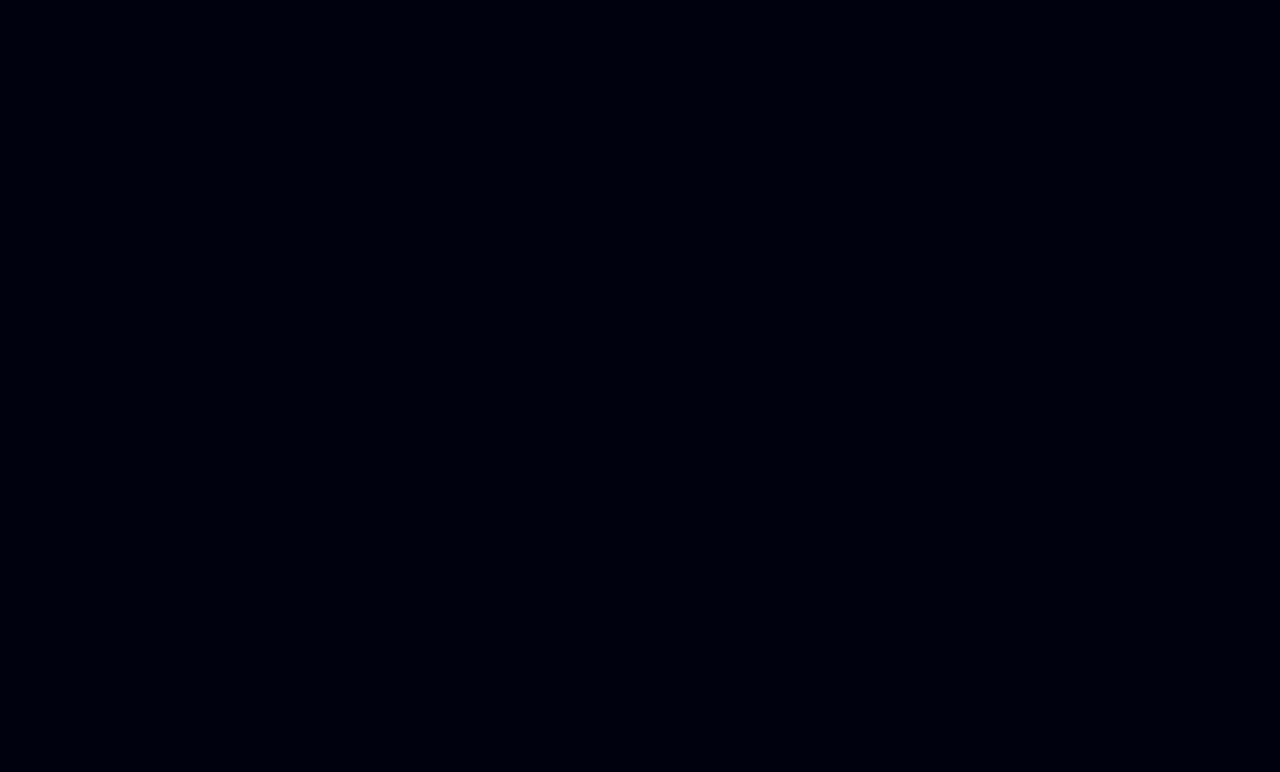
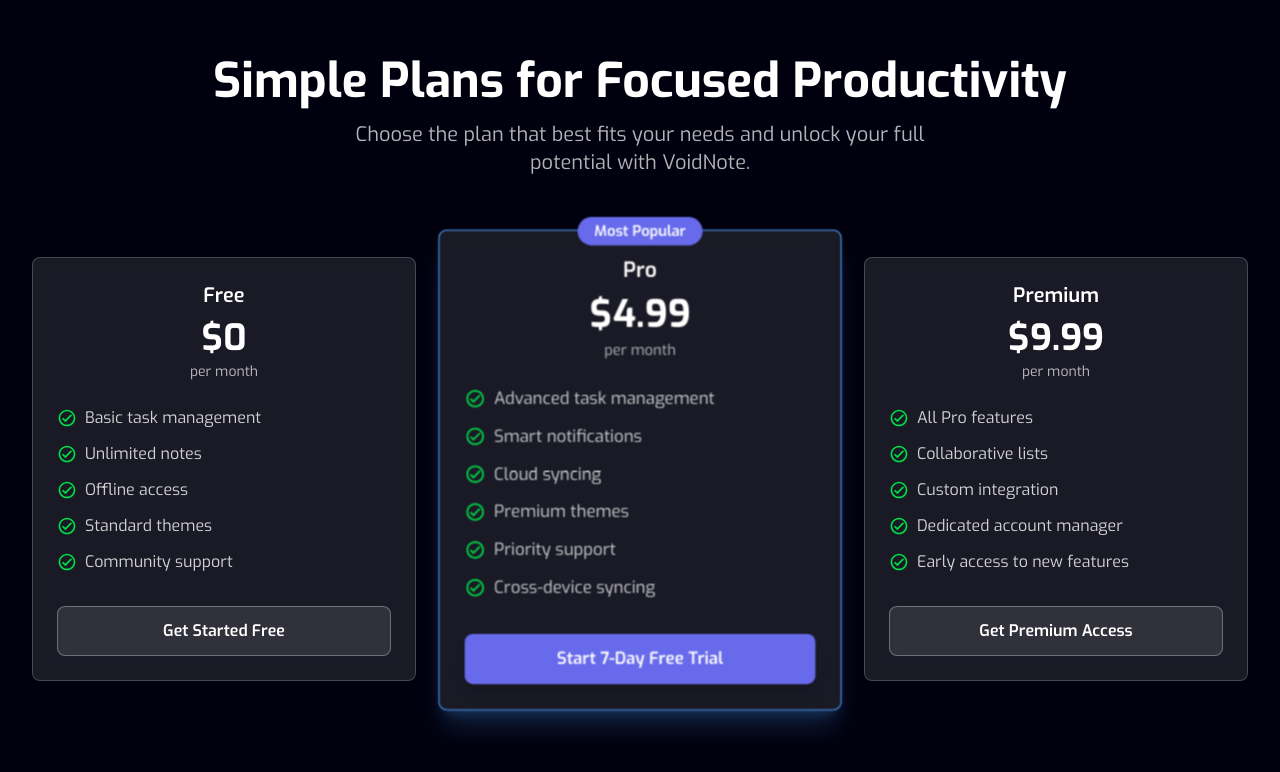
Before and after one commit to Supun-Sanjana/Void-Note, a React (Vite) app: page / in a window 1280 px wide. Shown: the part 1806-2578 px from the top of the page. Before the commit the page ends 1783 px from the top, so only its background shows below. Built offline with nearby package versions, Linux system fonts and the light colour scheme.

Commit message:
Create pricing section and make other components responsive

```diff
--- a/src/App.jsx
+++ b/src/App.jsx
@@ -5,6 +5,7 @@ import Hero from './Components/Hero'
 import ScrollToTop from './Components/ScrollToTop'
 import Features from './Components/Features/Features'
 import Testermonial from './Components/Testermonials/Testermonial'
+import Pricing from './Components/Pricing/Pricing'
 
 function App() {
 
@@ -15,8 +16,8 @@ function App() {
       <Header />
       <Hero />
       <Features />
-      <Testermonial/>
-
+      <Testermonial />
+      <Pricing/>
 
     </>
   )
--- a/src/Components/Hero.jsx
+++ b/src/Components/Hero.jsx
@@ -16,16 +16,14 @@ const Hero = () => {
         {/* CTA Buttons */}
         <div className="flex flex-col sm:flex-row gap-4 justify-center items-center">
           <button className="text-[#676BEB] px-8 py-3 bg-white cursor-pointer  font-semibold rounded-lg
-           hover:bg-[#676BEB] hover:text-white transition-colors duration-200 shadow-lg">
+           hover:bg-[#676BEB] hover:text-white transition-colors duration-200 shadow-lg w-65">
             Get Started
           </button>
           <button className="px-8 py-3 backdrop-blur-md cursor-pointer bg-white/10 border
            border-white/20 text-white font-semibold rounded-lg hover:bg-white/20
-           transition-all duration-200 flex items-center space-x-2" style={{
+           transition-all duration-200 flex items-center space-x-2" >
 
-          }}>
            <img src={download} alt="download icon" />
-              <path fillRule="evenodd" d="M3 17a1 1 0 011-1h12a1 1 0 110 2H4a1 1 0 01-1-1zM6.293 6.707a1 1 0 010-1.414l3-3a1 1 0 011.414 0l3 3a1 1 0 01-1.414 1.414L11 5.414V13a1 1 0 11-2 0V5.414L7.707 6.707a1 1 0 01-1.414 0z" clipRule="evenodd" />
 
             <span>Download for Desktop</span>
           </button>
--- /dev/null
+++ b/src/Components/Pricing/Pricing.jsx
@@ -0,0 +1,74 @@
+// Pricing.jsx
+import React from 'react'
+import PricingCard from './PricingCard'
+
+const Pricing = () => {
+    const prices = [
+        {
+            title: "Free",
+            price: "$0",
+            duration: "per month",
+            features: [
+                "Basic task management",
+                "Unlimited notes",
+                "Offline access",
+                "Standard themes",
+                "Community support"
+            ],
+            button: "Get Started Free",
+            featured: false
+        },
+        {
+            title: "Pro",
+            price: "$4.99",
+            duration: "per month",
+            features: [
+                "Advanced task management",
+                "Smart notifications",
+                "Cloud syncing",
+                "Premium themes",
+                "Priority support",
+                "Cross-device syncing"
+            ],
+            button: "Start 7-Day Free Trial",
+            featured: true
+        },
+        {
+            title: "Premium",
+            price: "$9.99",
+            duration: "per month",
+            features: [
+                "All Pro features",
+                "Collaborative lists",
+                "Custom integration",
+                "Dedicated account manager",
+                "Early access to new features"
+            ],
+            button: "Get Premium Access",
+            featured: false
+        }
+    ]
+
+    return (
+        <div className='relative z-10 px-4 sm:px-6 lg:px-8 py-20'>
+            {/* Header Section */}
+            <div className="text-center mb-xl">
+                <h2 className='text-3xl sm:text-4xl md:text-5xl font-bold text-white mb-4 px-4'>
+                    Simple Plans for Focused Productivity
+                </h2>
+                <p className="text-base sm:text-lg md:text-xl text-white/70 max-w-2xl mx-auto px-4">
+                    Choose the plan that best fits your needs and unlock your full potential with VoidNote.
+                </p>
+            </div>
+
+            {/* Cards Container */}
+            <div className='flex flex-wrap justify-center gap-6 lg:gap-8 max-w-7xl mx-auto '>
+                {prices.map((price, index)=>(
+                    <PricingCard key={index} {...price} />
+                ))}
+            </div>
+        </div>
+    )
+}
+
+export default Pricing
--- /dev/null
+++ b/src/Components/Pricing/PricingCard.jsx
@@ -0,0 +1,58 @@
+// PricingCard.jsx
+import React from 'react'
+import tick from '../../../Images/tick.svg'
+
+const PricingCard = ({ title, price, duration, features, button, featured }) => {
+    return (
+        <div className={`
+            relative bg-white/10 backdrop-blur-sm rounded-lg p-6 border transition-all duration-300
+            w-full max-w-sm h-full flex flex-col
+            sm:w-80 lg:w-96 mt-8 sm:mt-20
+            ${featured
+                ? 'border-blue-400 shadow-xl shadow-blue-400/20 lg:scale-105 lg:-translate-y-4'
+                : 'border-white/20 hover:border-white/40'
+            }
+        `}>
+            {/* Popular Badge for Featured Plan */}
+            {featured && (
+                <div className="absolute -top-3 left-1/2 transform -translate-x-1/2">
+                    <span className="bg-[#676BEB] text-white px-4 py-1 rounded-full text-sm font-semibold">
+                        Most Popular
+                    </span>
+                </div>
+            )}
+
+            {/* Plan Title */}
+            <h2 className='text-white text-xl font-semibold mb-2 text-center'>{title}</h2>
+
+            {/* Price Section */}
+            <div className='text-white mb-6 text-center'>
+                <div className='text-3xl sm:text-4xl font-bold mb-1'>{price}</div>
+                <div className='text-white/70 text-sm'>{duration}</div>
+            </div>
+
+            {/* Features List */}
+            <ul className='text-white/80 mb-8 space-y-3 flex-grow'>
+                {features.map((feature, index) => (
+                    <li key={index} className='flex items-center space-x-2'>
+                        <img src={tick} alt="check icon" className='w-5 h-5' />
+                        <span>{feature}</span>
+                    </li>
+                ))}
+            </ul>
+
+            {/* CTA Button */}
+            <button className={`
+                w-full font-semibold py-3 px-4 rounded-lg transition-all duration-300 text-sm sm:text-base
+                ${featured
+                    ? 'bg-[#676BEB] hover:bg-[#5a5ed6] text-white shadow-lg'
+                    : 'bg-white/10 hover:bg-white/20 text-white border border-white/30'
+                }
+            `}>
+                {button}
+            </button>
+        </div>
+    )
+}
+
+export default PricingCard
--- a/src/Components/Testermonials/Testermonial.jsx
+++ b/src/Components/Testermonials/Testermonial.jsx
@@ -39,7 +39,7 @@ const Testermonial = () => {
       </p>
 
 
-      <div className='flex flex-row justify-center gap-2 max-w-7xl mx-auto'>
+      <div className='flex flex-col md:flex-row justify-center gap-2 max-w-7xl mx-auto'>
 
 
         {testimonials.map((test, index) => (
--- /dev/null
+++ b/src/Components/Testermonials/TestimonialCard.jsx
@@ -0,0 +1,46 @@
+// TestimonialCard.jsx
+import React from 'react'
+
+const TestimonialCard = ({ icon, description, image, user, role }) => {
+  return (
+    <div className='
+      relative bg-[#0C0C2F] backdrop-blur-md border border-white/10
+      rounded-xl p-6 sm:p-8 transition-all duration-300
+      hover:bg-[#010018] hover:border-white/20 hover:scale-[1.02]
+      w-full max-w-md mx-auto
+      sm:w-80 lg:w-96 lg:max-w-lg
+      flex flex-col h-full
+    '>
+      {/* Quote Icon */}
+      <div className="mb-4 flex-shrink-0">
+        <img src={icon} alt="quote icon" className='w-6 h-8 sm:w-8 sm:h-10' />
+      </div>
+
+      {/* Testimonial Text */}
+      <div className="flex-grow mb-6">
+        <p className='text-white text-base sm:text-lg lg:text-xl leading-relaxed'>
+          "{description}"
+        </p>
+      </div>
+
+      {/* User Info */}
+      <div className='flex items-center mt-auto'>
+        <img
+          src={image}
+          className="w-10 h-10 sm:w-12 sm:h-12 rounded-full object-cover flex-shrink-0"
+          alt={`${user} profile`}
+        />
+        <div className='ml-3 min-w-0'>
+          <div className='text-white text-sm sm:text-base font-medium truncate'>
+            {user}
+          </div>
+          <div className='text-gray-400 text-xs sm:text-sm'>
+            {role}
+          </div>
+        </div>
+      </div>
+    </div>
+  )
+}
+
+export default TestimonialCard
```
Also changed, not shown: src/Components/Header.jsx (+38 -2 lines), Images/tick.svg (added).
